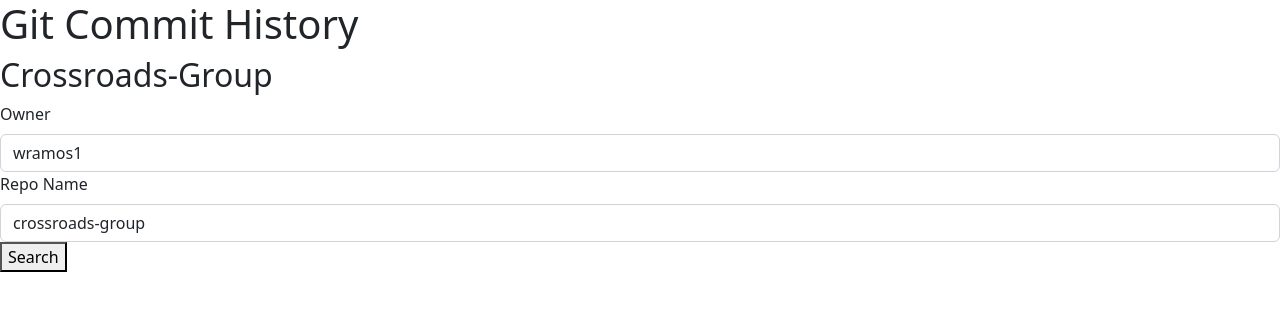
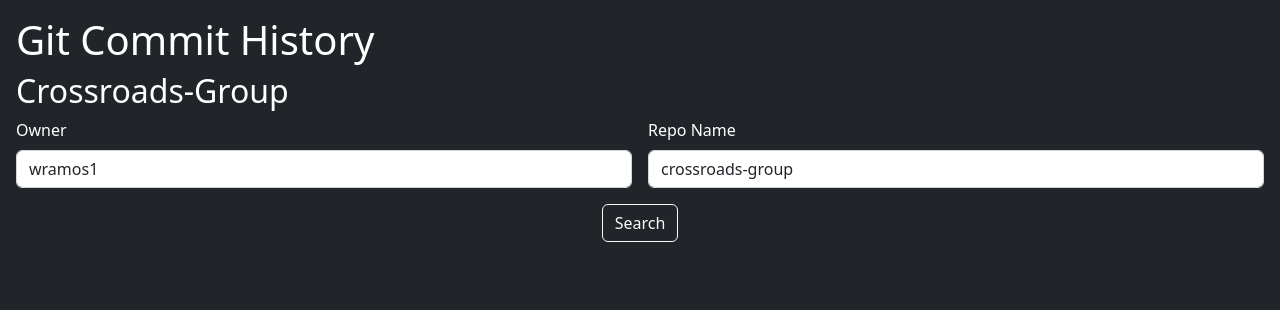
Before and after one commit to wramos1/crossroads-group, a React (Create React App) app: page / in a window 1280 px wide. Shown: the top 310 px of the page. Built offline with nearby package versions, Linux system fonts and the light colour scheme.

Commit message:
Made commit component for reusability and simplicity as well as added manual styling

```diff
--- a/src/App.js
+++ b/src/App.js
@@ -4,21 +4,21 @@ import github from "./apis/github";
 import Header from "./components/Header";
 import SearchBar from "./components/SearchBar";
 import CommitList from "./components/CommitList";
+import "./styles/App.css";
 
 class App extends Component {
-    state = { commits: [] }
+    state = { commits: [] };
 
     handleSubmit = async (owner, repo) => {
         const res = await github.get(`/${owner}/${repo}/commits`, {
-        })
+        });
 
-        this.setState({ commits: res.data })
-
+        this.setState({ commits: res.data });
     }
 
     render() {
         return (
-            <div>
+            <div className="p-3 mb-2 bg-dark text-white" id="app">
                 <Header />
                 <SearchBar onFormSubmit={this.handleSubmit} />
                 <CommitList commits={this.state.commits} />
--- /dev/null
+++ b/src/components/Commit.js
@@ -0,0 +1,18 @@
+import React from "react";
+
+const Commit = ({ commit, user, date }) => {
+    const modifiedDate = date.slice(0, 10);
+
+    return (
+        <div className="list-group bg-dark text-white" id="commit">
+            <div className="d-flex w-100 justify-content-between">
+                <h5 className="mb-1">Commit:</h5>
+                <small>{modifiedDate}</small>
+            </div>
+            <p className="mb-1">"{commit}"</p>
+            <small>User: {user}</small>
+        </div>
+    )
+}
+
+export default Commit;
--- a/src/components/CommitList.js
+++ b/src/components/CommitList.js
@@ -1,14 +1,20 @@
 import React from "react";
+import Commit from "./Commit";
 
 const CommitList = ({ commits }) => {
 
     const renderedList = commits.map(c => {
+        console.log(c)
         return (
-            <li>
-                {c.commit.message}
-            </li>
+            <Commit
+                key={c.node_id}
+                commit={c.commit.message}
+                user={c.author.login}
+                date={c.commit.committer.date}
+            />
         )
     })
+
     return (
         <div>
             {renderedList}
--- a/src/components/SearchBar.js
+++ b/src/components/SearchBar.js
@@ -11,7 +11,10 @@ const SearchBar = ({ onFormSubmit }) => {
 
     return (
         <div>
-            <form className="mb-3" onSubmit={onSubmit}>
+
+            <form className="row g-3" onSubmit={onSubmit}>
+
+                <div className="col-md-6">
                     <label className="form-label">Owner</label>
                     <input
                         type="text"
@@ -20,7 +23,9 @@ const SearchBar = ({ onFormSubmit }) => {
                         value={owner}
                         onChange={e => setOwner(e.target.value)}
                     />
+                </div>
 
+                <div className="col-md-6">
                     <label className="form-label">Repo Name</label>
                     <input
                         type="text"
@@ -29,8 +34,14 @@ const SearchBar = ({ onFormSubmit }) => {
                         value={repo}
                         onChange={e => setRepo(e.target.value)}
                     />
-                <button onSubmit={onSubmit}>Search</button>
+                </div>
+
+                <div>
+                    <button className="btn btn-outline-light" onSubmit={onSubmit}>Search</button>
+                </div>
+
             </form>
+
         </div>
     )
 }
--- /dev/null
+++ b/src/styles/App.css
@@ -0,0 +1,20 @@
+body {
+    margin: 0;
+    background-color: rgb(33, 37, 41);
+}
+
+#app {
+    height: 100vh;
+}
+
+#commit {
+    border: 1px solid white;
+    margin: 1% 0;
+    padding: 2px;
+}
+
+.btn {
+    display: flex;
+    justify-content: center;
+    margin: 0 auto;
+}
```
Lines whose indentation alone changed are shown as unchanged.
